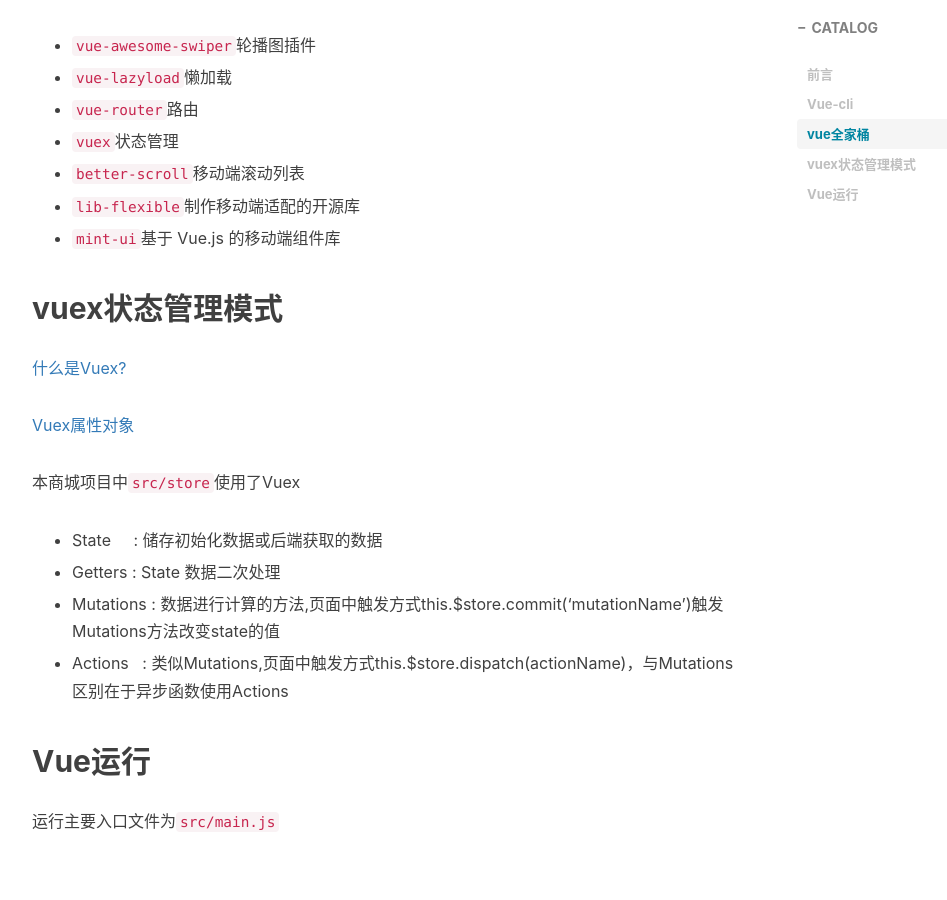
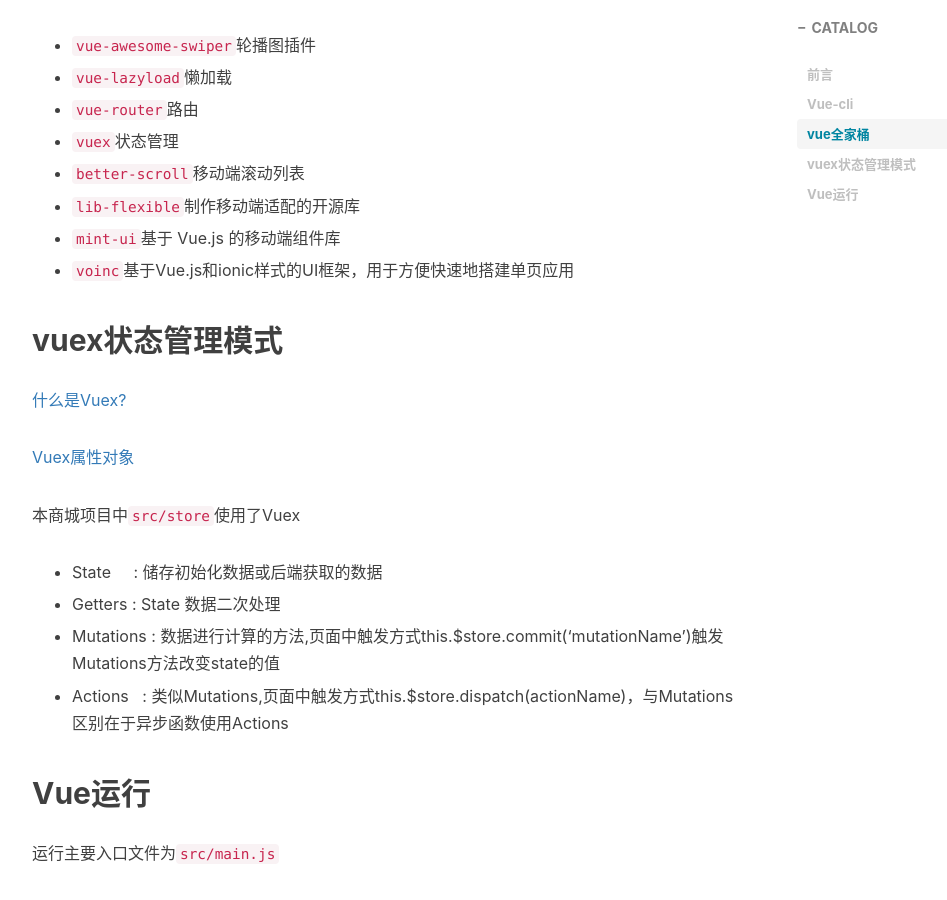
Before and after one commit to devin-huang/devin-huang.github.io, a Jekyll site: the page built from _posts/2018-03-01-Vue全家桶+webpack搭建商城项目.md, in a window 1280 px wide and 900 px high, scrolled down 2673 px. Shown: the whole window, without its empty margins (233-1180 px from the left). Built offline with Jekyll 4.4.1, drawn with Linux system fonts in a browser that asks for light colours; nearby versions of some CDN libraries; comment, search, counter and statistics services are not loaded.

Commit message:
Update 2018-03-01-Vue全家桶+webpack搭建商城项目.md

```diff
--- a/_posts/2018-03-01-Vue全家桶+webpack搭建商城项目.md
+++ b/_posts/2018-03-01-Vue全家桶+webpack搭建商城项目.md
@@ -53,6 +53,8 @@ tags:
 
 * `mint-ui`基于 Vue.js 的移动端组件库
 
+* `voinc`基于Vue.js和ionic样式的UI框架，用于方便快速地搭建单页应用
+
 ## vuex状态管理模式
 
 [什么是Vuex?](https://vuex.vuejs.org/zh-cn/intro.html)
```
